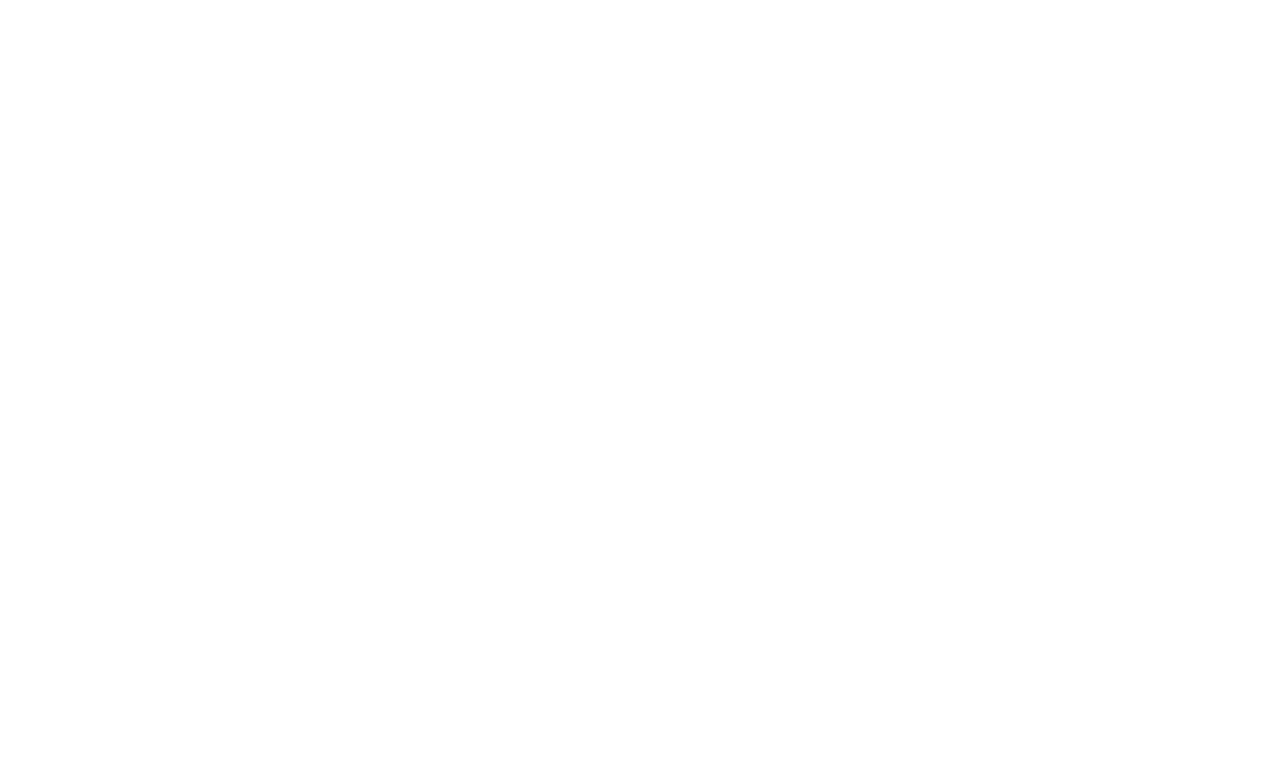
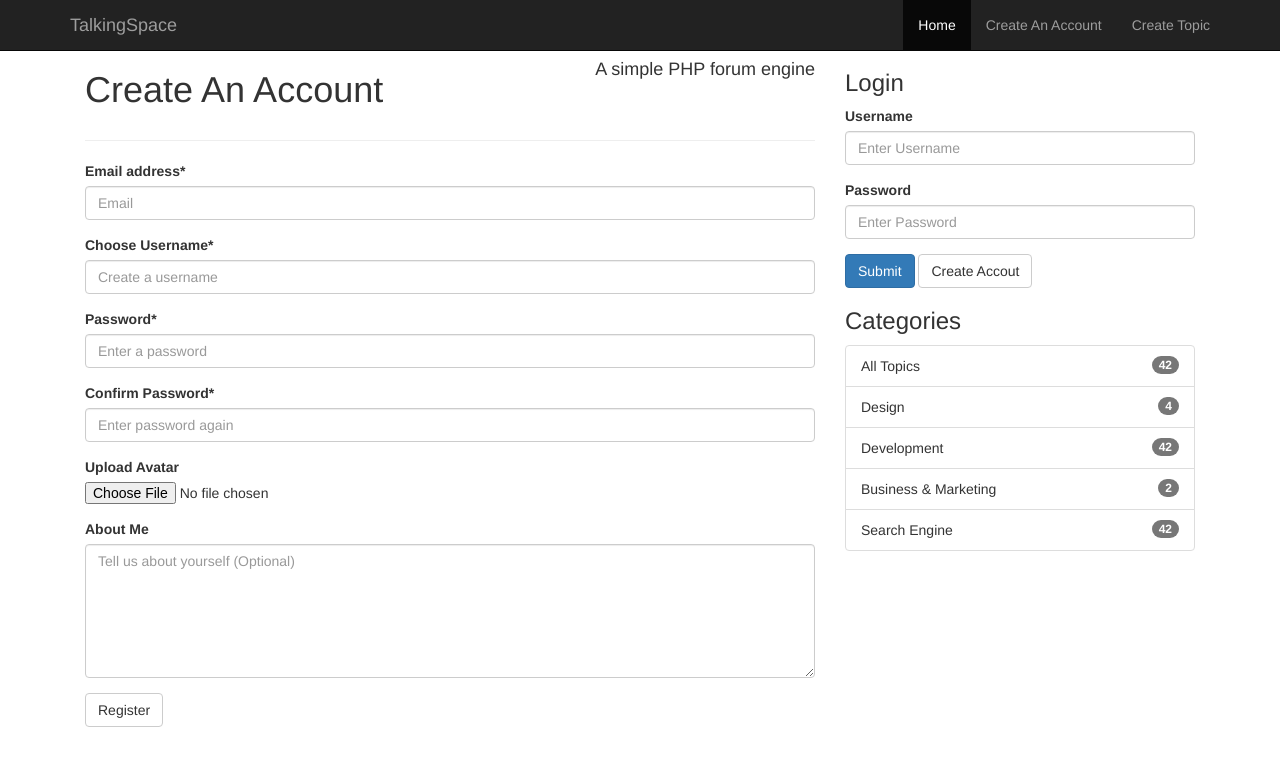
Before and after one commit to cyrusonline/ts_html, a plain HTML site: page register.html in a window 1280 px wide. Drawn offline with nearby package versions, Linux system fonts and the light colour scheme.

Commit message:
inner html 2:27

```diff
--- a/register.html
+++ b/register.html
@@ -1,10 +1,156 @@
+
+
 <!DOCTYPE html>
-<html>
+<html lang="en">
 <head>
-<meta charset="UTF-8">
-<title>Insert title here</title>
+<meta charset="utf-8">
+<meta http-equiv="X-UA-Compatible" content="IE=edge">
+<meta name="viewport" content="width=device-width, initial-scale=1">
+<!-- The above 3 metas tags *must* come first in the head; any other head content must come *after* these tags -->
+
+
+<title>Register</title>
+
+<!-- Bootstrap core CSS -->
+<link href="css/bootstrap.css" rel="stylesheet">
+
+<!-- Custom styles for this template -->
+<link href="css/custom.css" rel="stylesheet">
+
+<!-- Just for debugging purposes. Don't actually copy these 2 lines! -->
+<!--[if lt IE 9]><script src="../../assets/js/ie8-responsive-file-warning.js"></script><![endif]-->
+<script src="../../assets/js/ie-emulation-modes-warning.js"></script>
+
+<!-- HTML5 shim and Respond.js for IE8 support of HTML5 elements and media queries -->
+<!--[if lt IE 9]>
+      <script src="https://oss.maxcdn.com/html5shiv/3.7.2/html5shiv.min.js"></script>
+      <script src="https://oss.maxcdn.com/respond/1.4.2/respond.min.js"></script>
+    <![endif]-->
 </head>
+
 <body>
 
+	<nav class="navbar navbar-inverse navbar-fixed-top">
+		<div class="container">
+			<div class="navbar-header">
+				<button type="button" class="navbar-toggle collapsed"
+					data-toggle="collapse" data-target="#navbar" aria-expanded="false"
+					aria-controls="navbar">
+					<span class="sr-only">Toggle navigation</span> <span
+						class="icon-bar"></span> <span class="icon-bar"></span> <span
+						class="icon-bar"></span>
+				</button>
+				<a class="navbar-brand" href="index.html">TalkingSpace</a>
+			</div>
+			<div id="navbar" class="collapse navbar-collapse">
+				<ul class="nav navbar-nav navbar-right">
+					<li class="active"><a href="#">Home</a></li>
+					<li><a href="register.html">Create An Account</a></li>
+					<li><a href="create.html">Create Topic</a></li>
+				</ul>
+			</div>
+			<!--/.nav-collapse -->
+		</div>
+	</nav>
+
+	<div class="container">
+		<div class="col-md-8">
+			<div class="main=col">
+				<div class="block">
+					<h1 class="pull-left">Create An Account</h1>
+					<h4 class="pull-right">A simple PHP forum engine</h4>
+					<div class="clearfix"></div>
+					<hr>
+					<form>
+						<div class="form-group">
+							<label >Email address*</label> <input type="email" class="form-control" name="email"	placeholder="Email">
+						</div>
+						<div class="form-group">
+							<label >Choose Username*</label> <input
+								type="text" class="form-control" name="username" placeholder="Create a username">
+						</div>
+						<div class="form-group">
+							<label >Password*</label> <input
+								type="password" class="form-control" name="username" placeholder="Enter a password">
+						</div>
+							<div class="form-group">
+							<label >Confirm Password*</label> <input
+								type="password" class="form-control" name="username" placeholder="Enter password again">
+						</div>
+
+						<div class="form-group">
+							<label>Upload Avatar</label> <input type="file" name="avatar">
+							<p class="help-block"></p>
+						</div>
+						<div class="form-group">
+							<label>About Me</label>
+							<textarea id="about" rows="6" cols="80" class="form-control" name="about"
+							placeholder="Tell us about yourself (Optional)"></textarea>
+						</div>
+						<input name="register" type="submit" class="btn btn-default" value="Register"/>
+
+					</form>
+
+
+				</div>
+
+			</div>
+
+		</div>
+		<div class="col-md-4">
+			<div id="sidebar">
+				<div class="block">
+					<h3>Login</h3>
+					<form role="form">
+						<div class="form-group">
+							<label>Username</label> <input name="username" type="text"
+								class="form-control" placeholder="Enter Username">
+						</div>
+						<div class="form-group">
+							<label>Password</label> <input name="password" type="password"
+								class="form-control" placeholder="Enter Password">
+						</div>
+
+						<button name="do_login" type="submit" class="btn btn-primary">Submit</button>
+						<a class="btn btn-default" href="register.html">Create Accout</a>
+					</form>
+
+				</div>
+				<div class="block">
+					<h3>Categories</h3>
+					<div class="list-group">
+						<li class="list-group-item">All Topics<span
+							class="badge pull right">42</span></li>
+						<li class="list-group-item">Design<span
+							class="badge pull right">4</span></li>
+						<li class="list-group-item">Development<span
+							class="badge pull right">42</span></li>
+						<li class="list-group-item">Business & Marketing<span
+							class="badge pull right">2</span></li>
+						<li class="list-group-item">Search Engine<span
+							class="badge pull right">42</span></li>
+
+					</div>
+
+
+				</div>
+
+			</div>
+
+
+		</div>
+
+	</div>
+	<!-- /.container -->
+
+
+	<!-- Bootstrap core JavaScript
+    ================================================== -->
+	<!-- Placed at the end of the document so the pages load faster -->
+	<script
+		src="https://ajax.googleapis.com/ajax/libs/jquery/1.11.3/jquery.min.js"></script>
+	<script src="js/bootstrap.min.js"></script>
+	<!-- IE10 viewport hack for Surface/desktop Windows 8 bug -->
+	<script src="../../assets/js/ie10-viewport-bug-workaround.js"></script>
 </body>
 </html>
```
Also changed, not shown: img/gravatar.jpg (added).
